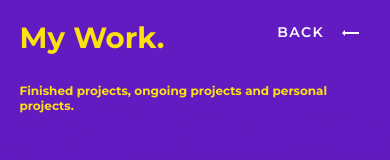
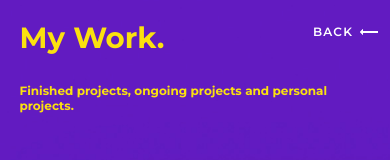
Before and after one commit to FrancisGuedes/francisguedes-website, a React (Create React App) app: page /work in a window 390 px wide. Shown: the top 160 px of the page. Built offline with nearby package versions, Linux system fonts and the light colour scheme.

Commit message:
removed back arrow effect for small devices

```diff
--- a/src/components/arrow-back/arrowBack.css
+++ b/src/components/arrow-back/arrowBack.css
@@ -31,6 +31,7 @@
 .project-back .arrow-tip {
   border-right: 3px solid #212121;
 }
+
 .lone-arrow .arrow-tip {
   position: absolute;
   left: 0;
@@ -56,7 +57,7 @@
 
 .lone-arrow span.text-back {
   color: white;
-  right: 200%;
+  right: 150%;
   top: 50%;
   position: absolute;
   white-space: nowrap;
@@ -103,7 +104,45 @@
 
 @media screen and (max-width: 768px) {
   .corner-project-back {
-    top: 22px;
-    right: 30px;
+    top: 2.5%;
+    right: 3%;
+  }
+
+  .lone-arrow span.text-back {
+    right: 140%;
   }
 }
+
+@media screen and (max-width: 468px) {
+  .text-back {
+    font-size: 12px;
+  }
+
+  .lone-arrow span.arrow:nth-child(2) span {
+    -webkit-transform: none;
+    -moz-transform: none;
+    -ms-transform: none;
+    -o-transform: none;
+    transform: none;
+  }
+
+  .lone-arrow:hover span.arrow:nth-child(1) span {
+    -webkit-transform: none;
+    -moz-transform: none;
+    -ms-transform: none;
+    -o-transform: none;
+    transform: none;
+  }
+
+  .lone-arrow:hover span.arrow:nth-child(2) span {
+    -webkit-transform: none;
+    -moz-transform: none;
+    -ms-transform: none;
+    -o-transform: none;
+    transform: none;
+    -webkit-transition-delay: 0s;
+    -moz-transition-delay: 0s;
+    transition-delay: 0s;
+  }
+
+}
```
